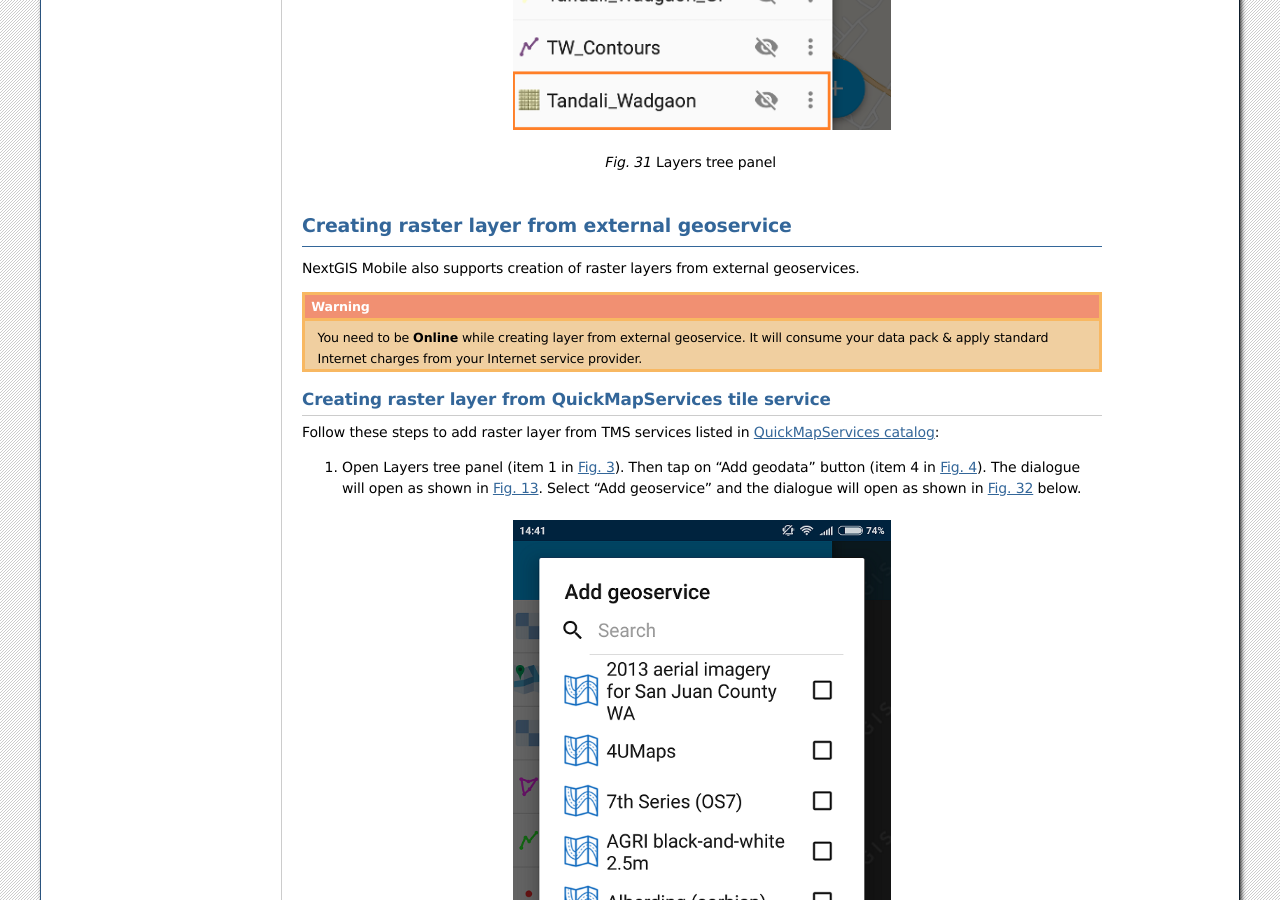
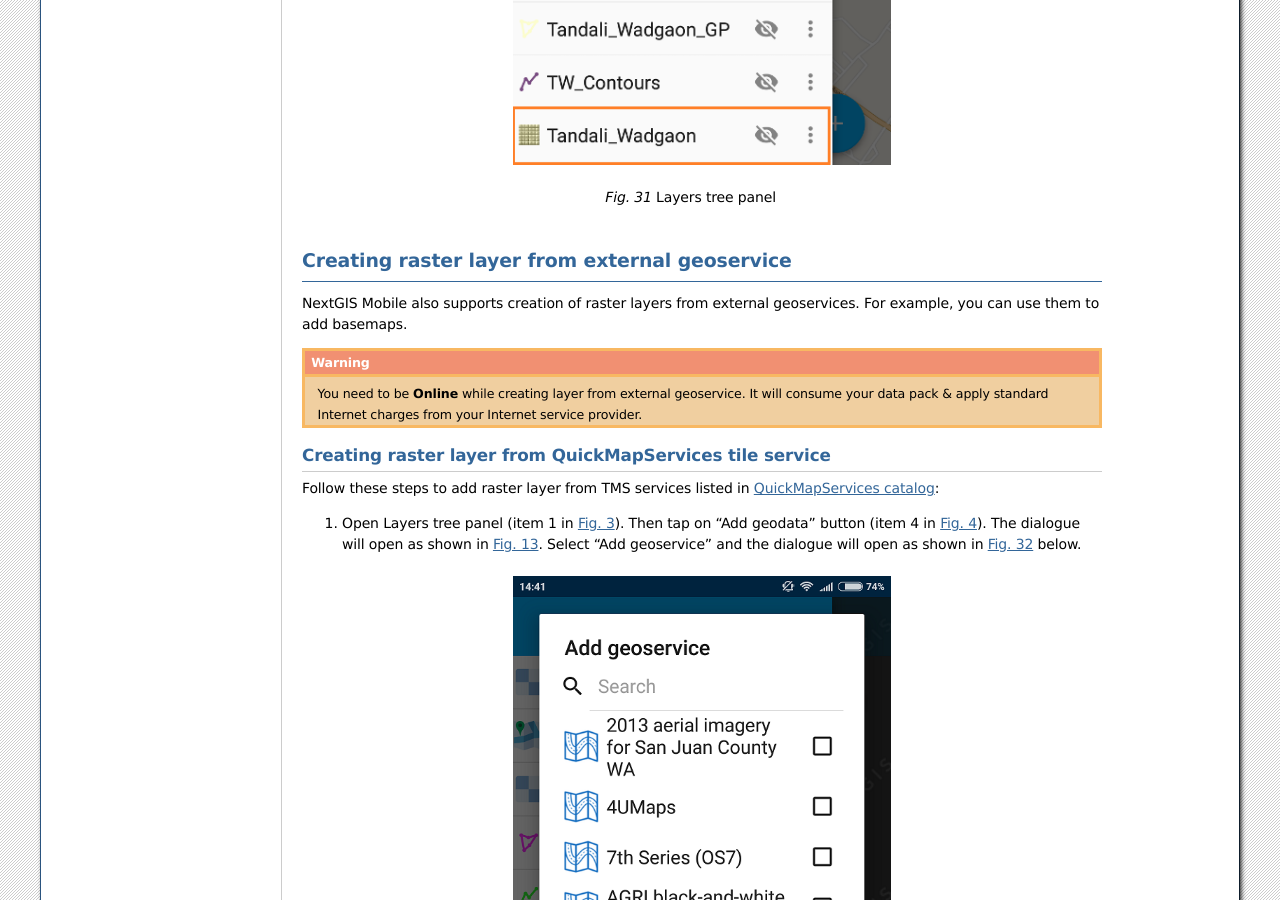
Before and after one commit to nextgis/docs_ngmobile, a Sphinx documentation site: the page built from source/load_geodata.rst, in a window 1280 px wide and 900 px high, scrolled down 17141 px. Built offline with Sphinx 7.4.7, drawn with Linux system fonts in a browser that asks for light colours; formulas are drawn with MathJax 3; some of the changed text lies outside the part shown.

Commit message:
Update load_geodata.rst
Add info on basemaps

```diff
--- a/source/load_geodata.rst
+++ b/source/load_geodata.rst
@@ -11,6 +11,8 @@
 * XYZ/TMS tile cache in ZIP-archive;
 * tile cache in *.ngrc format;
 * custom forms in *.ngfp format.
+
+To add a basemap use a servise as described `below <https://docs.nextgis.com/docs_ngmobile/source/load_geodata.html#ngmobile-add-geoservice>`_.
 
 .. _ngmobile_create_vector:
 
@@ -290,7 +292,7 @@
 Creating raster layer from external geoservice
 ------------------------------------------------
 
-NextGIS Mobile also supports creation of raster layers from external geoservices.
+NextGIS Mobile also supports creation of raster layers from external geoservices. For example, you can use them to add basemaps.
 
 .. warning::
    You need to be **Online** while creating layer from external geoservice. It will consume your data pack & apply standard Internet charges from your Internet service provider.
```
